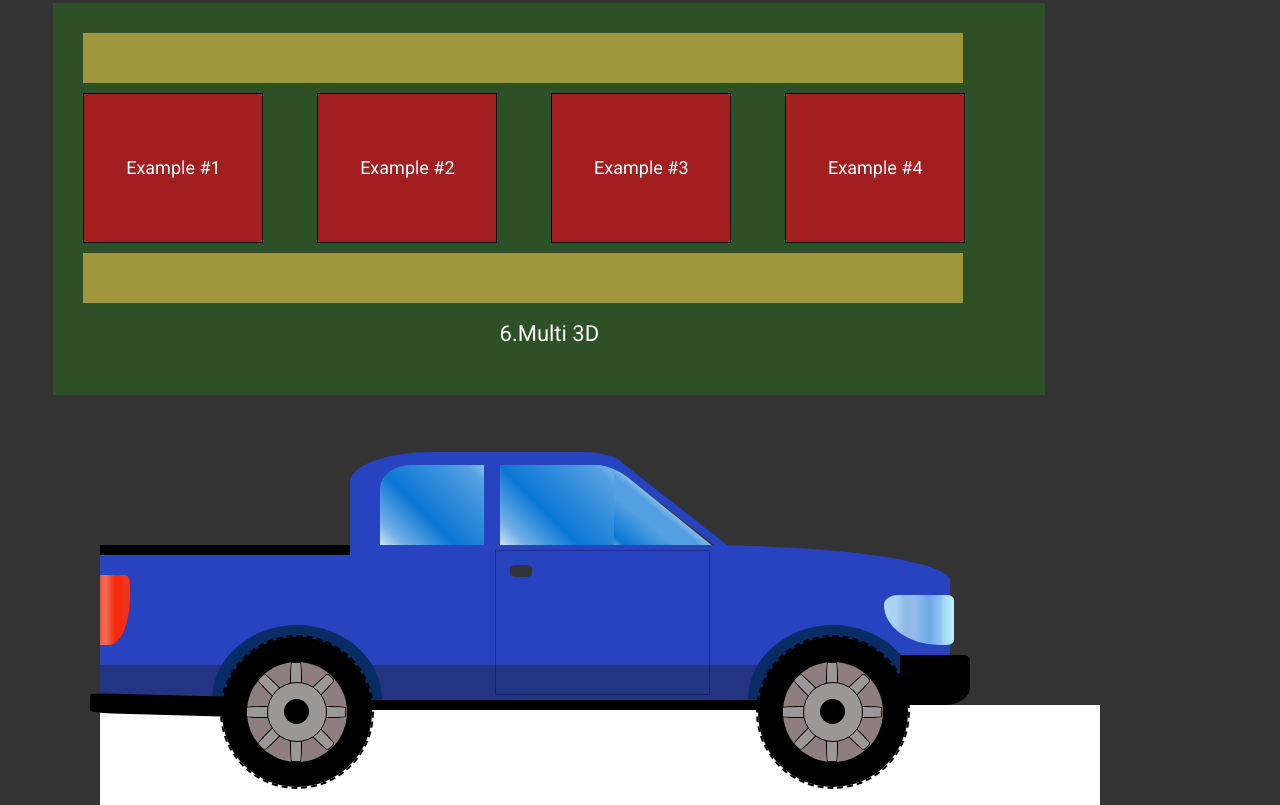
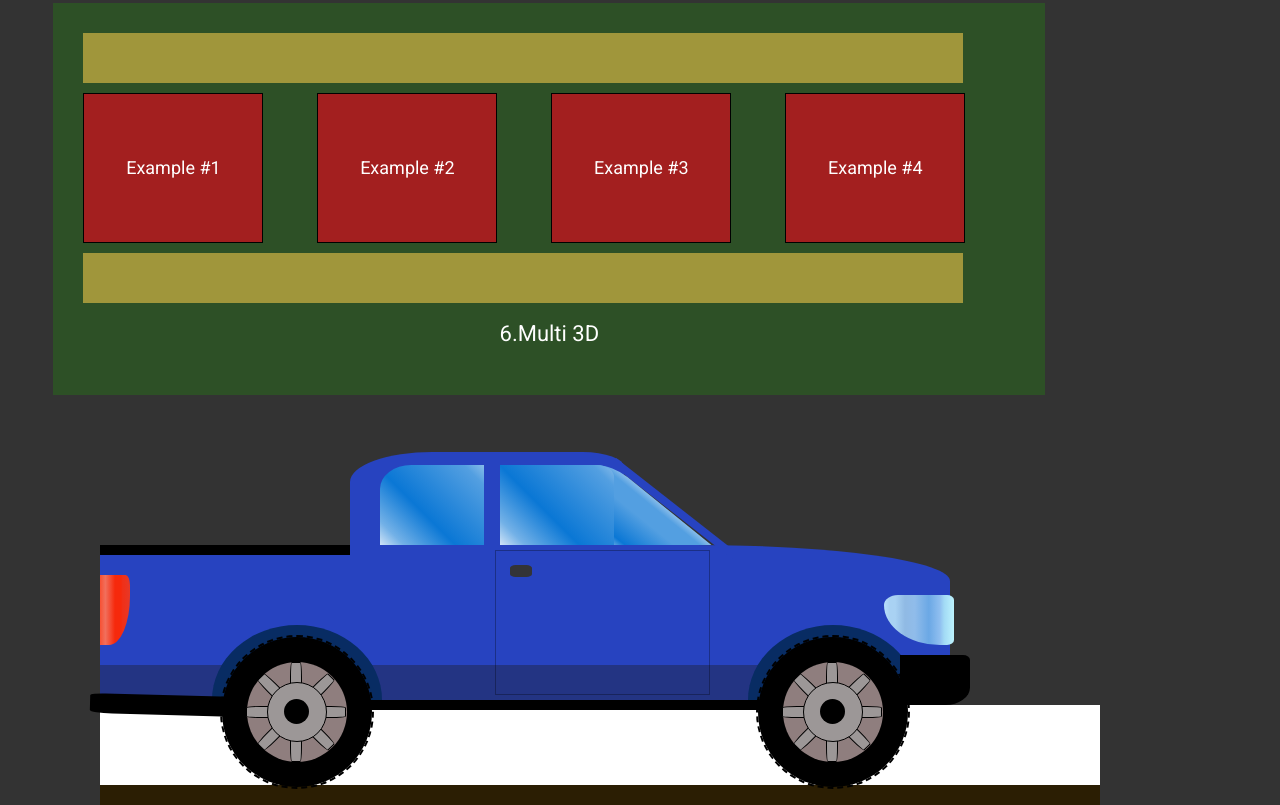
Before and after one commit to Tirok99/lessons, a plain HTML site: page lesson_12/index.html in a window 1280 px wide. Shown: the part 4749-5554 px from the top of the page. Drawn offline with Linux system fonts and the light colour scheme.

Commit message:
Add files via upload

```diff
--- a/lesson_12/css/style.css
+++ b/lesson_12/css/style.css
@@ -617,3 +617,12 @@ p {
 	z-index: 4;
 
 }
+.road__element{
+	background-color: #2b1e03;
+	height: 20px;
+	width: 1000px;
+	position: absolute;
+	top: 80px;
+	left: 0;
+	z-index: 4;
+}
```
